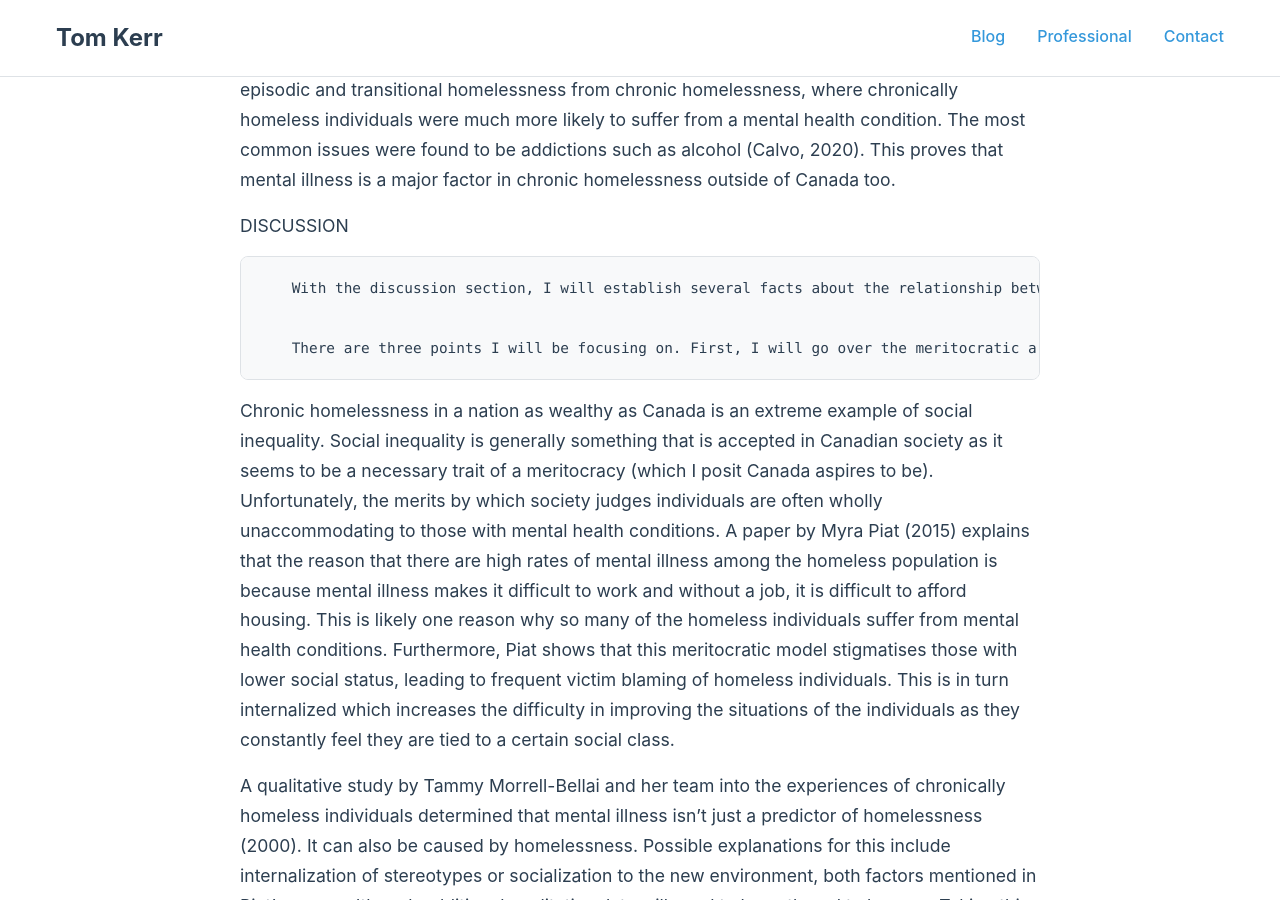
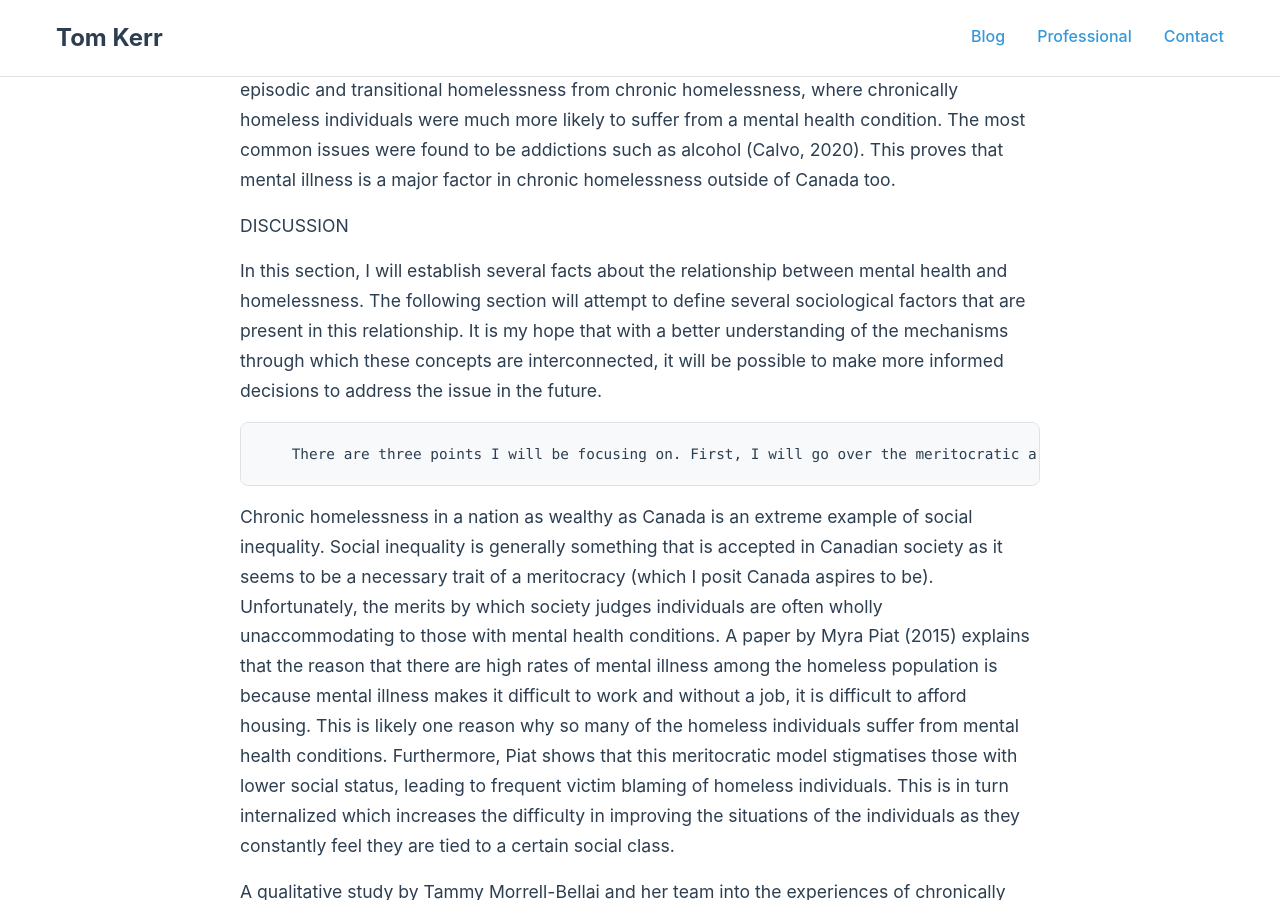
Before and after one commit to TDK250/Toms-Site, a Jekyll site: the page built from _posts/2021-03-31-homelessness.md, in a window 1280 px wide and 900 px high, scrolled down 2509 px. Built offline with Jekyll 4.4.1, drawn with Linux system fonts in a browser that asks for light colours.

Commit message:
Update 2021-03-31-homelessness.md

```diff
--- a/_posts/2021-03-31-homelessness.md
+++ b/_posts/2021-03-31-homelessness.md
@@ -27,7 +27,7 @@ This leads us to today. According to more recent data courtesy of the homeless h
 
 DISCUSSION
 
-        With the discussion section, I will establish several facts about the relationship between mental health and homelessness. The following section will attempt to define several sociological factors that are present in this relationship. It is my hope that with a better understanding of the mechanisms through which these concepts are interconnected, it will be possible to make more informed decisions to address the issue in the future.
+In this section, I will establish several facts about the relationship between mental health and homelessness. The following section will attempt to define several sociological factors that are present in this relationship. It is my hope that with a better understanding of the mechanisms through which these concepts are interconnected, it will be possible to make more informed decisions to address the issue in the future.
 
         There are three points I will be focusing on. First, I will go over the meritocratic argument which seeks to justify the correlation economically. Second, I will discuss the socialization factor, which represents an understanding of the two-way nature of the relationship. Finally, I will shine light on the cultural element. In this section, I will outline concrete solutions to the issue as well as aspects of Canadian culture that contribute to the perpetuation of these issues.
 
```
